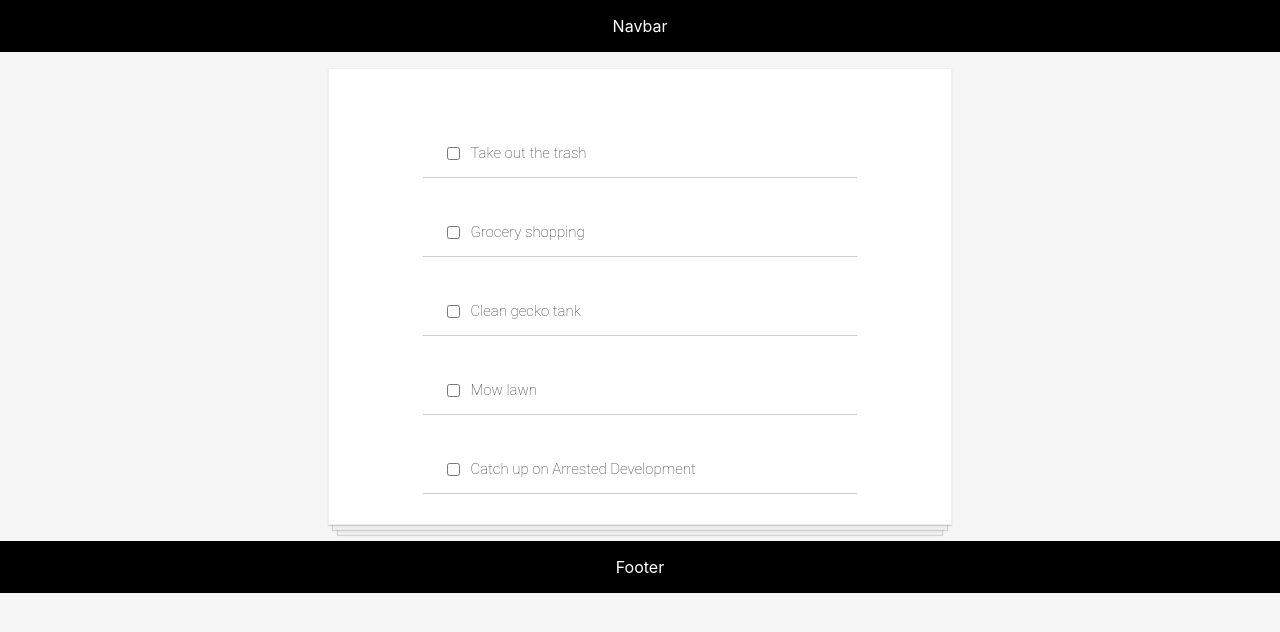
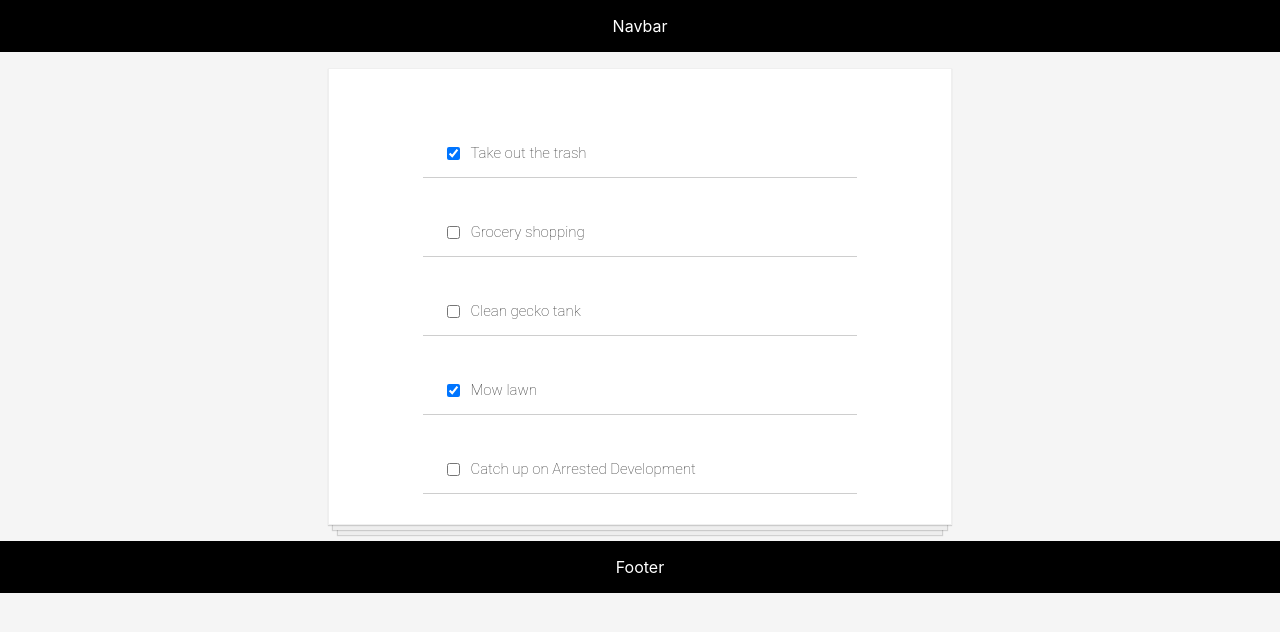
Before and after one commit to tcb1978/react-todo, a React (Create React App) app: page / in a window 1280 px wide. Shown: the top 632 px of the page. Built offline with nearby package versions, Linux system fonts and the light colour scheme.

Commit message:
load the imported 'toDos' into state.

```diff
--- a/src/Components/ToDoItems/ToDoItems.js
+++ b/src/Components/ToDoItems/ToDoItems.js
@@ -1,15 +1,19 @@
-import React, { Fragment } from 'react';
+import React, { Component, Fragment } from 'react';
 
-const ToDoItems = (props) => {
-  console.log(props)
+export default class ToDoItems extends Component {
+  render() {
     return (
       <Fragment>
         <li className="todo__item">
-        <input type="checkbox" />
-        <p>{props.text}</p>
+          <input
+            type="checkbox"
+            checked={this.props.completed}
+            name="checkbox"
+            onChange={this.handleChange}
+          />
+          <p>{this.props.text}</p>
         </li>
       </Fragment>
     )
   }
-
-export default ToDoItems
+}
--- a/src/Containers/Main/SectionToDo/SectionToDo.js
+++ b/src/Containers/Main/SectionToDo/SectionToDo.js
@@ -1,11 +1,19 @@
 import React, { Component, Fragment } from 'react';
 import ToDoItems from '../../../Components/ToDoItems/ToDoItems';
 import './SectionToDo.scss';
-import json from '../../../Data/ToDos.json';
+import todosData from '../../../Data/ToDos.json';
 
 export default class SectionToDo extends Component {
+  constructor(props) {
+    super(props);
+    this.state = ({
+      id: todosData.id,
+      text: todosData.text,
+      completed: todosData.completed
+    });
+  }
   render() {
-    const ToDoListItems = json.todosData.map(item => {
+    const toDoListItems = todosData.todosData.map(item => {
       return (
         <ToDoItems
         key={item.id}
@@ -18,7 +26,7 @@ export default class SectionToDo extends Component {
         <section className="section section__todo">
           <div className="todo__inner">
             <ul className="todo__list">
-              {ToDoListItems}
+              {toDoListItems}
             </ul>
           </div>
         </section>
```
Lines whose indentation alone changed are shown as unchanged.
